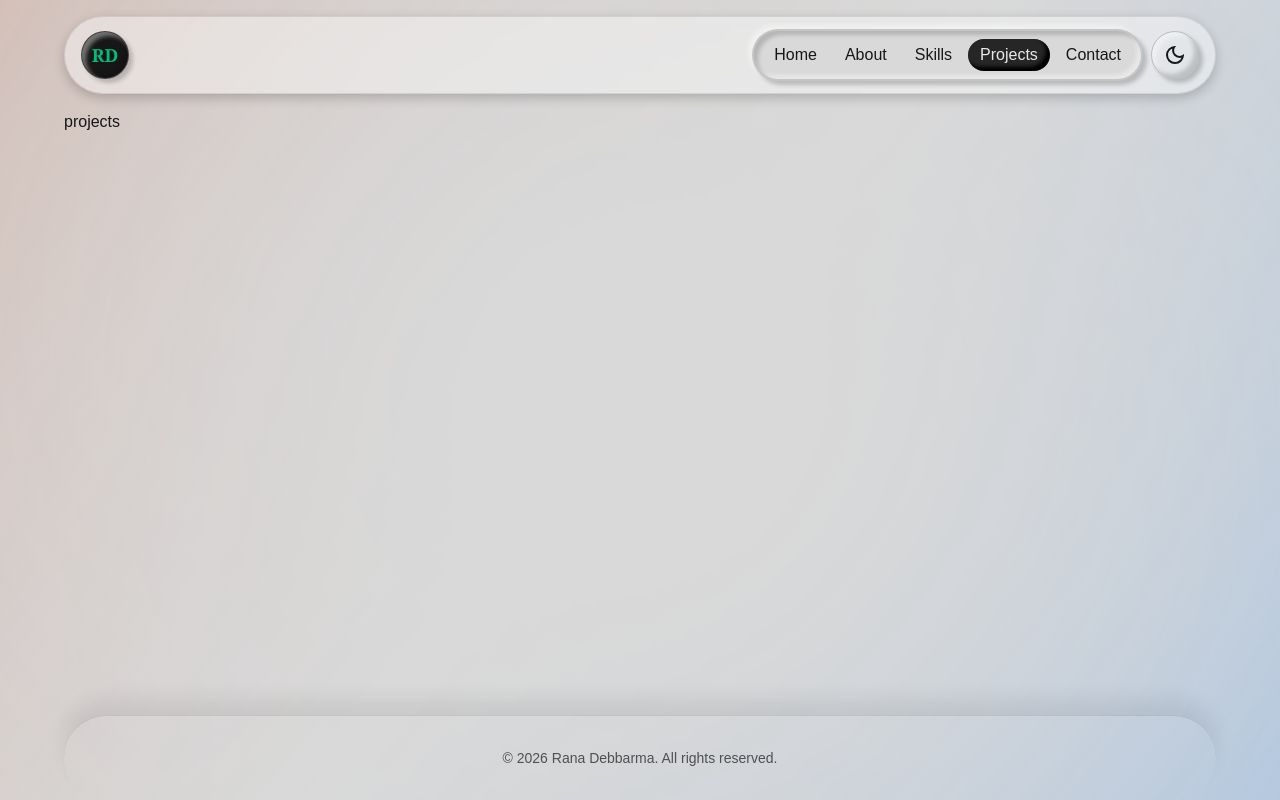
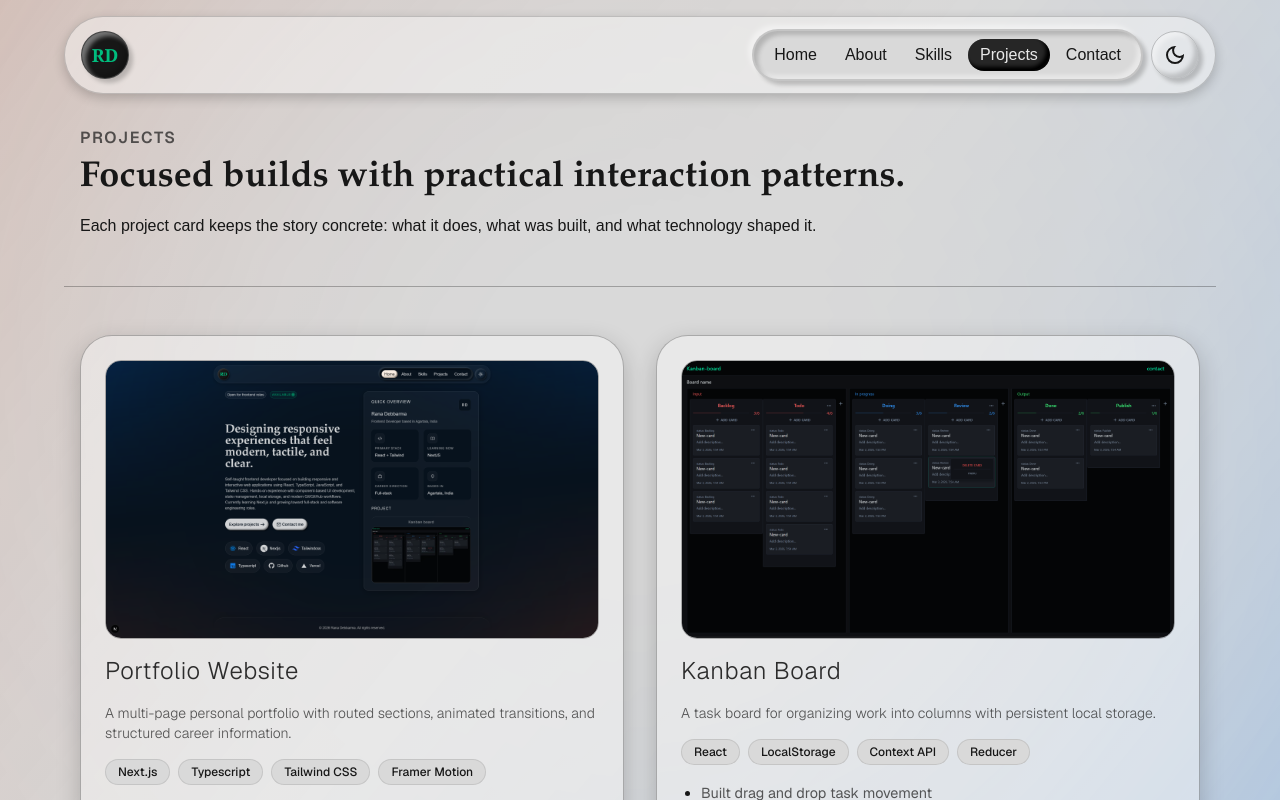
Before and after one commit to RanaDebbarma/my-portfolio, a Next.js app: page /projects in a window 1280 px wide. Built offline with nearby package versions, Linux system fonts and the light colour scheme.

Commit message:
Project page done

```diff
--- a/app/(root)/(home)/page.tsx
+++ b/app/(root)/(home)/page.tsx
@@ -7,7 +7,7 @@ import { arrowSvg, mailSvg } from "@/lib/svgs"
 const home = () => {
   return (
     <div className="p-4 md:px-8 lg:px-12">
-      <div className="flex flex-col lg:flex-row gap-8">
+      <div className="flex flex-col md:flex-row gap-8">
         {/* section1 */}
         <div className="grow flex flex-col gap-8">
           {/* top bar */}
--- a/app/(root)/layout.tsx
+++ b/app/(root)/layout.tsx
@@ -14,7 +14,7 @@ const Layout = ({ children }: { children: React.ReactNode }) => {
       </div>
       <div className="relative mx-auto pt-4 max-w-6xl w-[95%] h-full flex flex-col gap-4">
         {/* navigation */}
-        <div className="shrink-0 border border-foreground/10 bg-secondary shadow-[0_4px_12px_rgba(0,0,0,0.2)] rounded-full z-10 w-full px-2 sm:px-4 py-3 flex gap-2 justify-between items-center overflow-auto scrollbar-none">
+        <div className="shrink-0 border border-wrapper-border/20 bg-secondary shadow-[0_4px_12px_rgba(0,0,0,0.2)] rounded-full z-10 w-full px-2 sm:px-4 py-3 flex gap-2 justify-between items-center overflow-auto scrollbar-none">
           {/* LOGO */}
           <div className="grow">
             <Logo />
@@ -32,7 +32,7 @@ const Layout = ({ children }: { children: React.ReactNode }) => {
         >
           {children}
         </div>
-        <footer className="text-sm flex justify-center items-center rounded-full border-t border-foreground/10 p-8 text-muted shadow-[0_-16px_20px_rgba(0,0,0,0.07)]">
+        <footer className="text-sm flex justify-center items-center rounded-full border-t border-wrapper-border/20 p-8 text-muted shadow-[0_-16px_20px_rgba(0,0,0,0.07)]">
           <p>&copy; 2026 {ProfileData.personalInfo.name}. All rights reserved.</p>
         </footer>
       </div>
--- a/app/(root)/projects/page.tsx
+++ b/app/(root)/projects/page.tsx
@@ -1,6 +1,102 @@
+import { TiltCard } from "@/components/tilt-card"
+import CustomHR from "@/components/ui/CustomTags"
+import Wrapper from "@/components/ui/Wrapper"
+import { ProfileData } from "@/lib/data"
+import Image from "next/image"
+import Link from "next/link"
+
+const projectData = ProfileData.projects
 const projects = () => {
   return (
-    <div>projects</div>
+    <div className="flex flex-col gap-8">
+      {/* Introduction */}
+      <div className="space-y-2 p-4 bg-">
+        <h3 className="tracking-widest uppercase font-semibold font-sans text-muted">Projects</h3>
+        <div className="space-y-4">
+          <h1 className="text-3xl sm:text-3xl lg:text-4xl font-bold headline-font">{projectData.heading}</h1>
+          <p>{projectData.summary}</p>
+        </div>
+      </div>
+      <CustomHR />
+      {/*project Cards */}
+      <div className="grid grid-cols-1 p-4 md:grid-cols-2 gap-8">
+        {projectData.cards.map((item, index) => (
+          // <TiltCard
+          //   key={index}
+          //   strength={2}
+          // >
+          <Wrapper
+            key={index}
+            className="flex flex-col gap-4 p-6 bg-secondary hover:border-accent"
+          >
+            {/* project preview */}
+            <div className="border border-wrapper-border/30 rounded-2xl overflow-hidden">
+              <Image
+                className="hover:scale-110 transition-transform duration-800 w-full h-auto object-cover"
+                src={item.image}
+                alt={item.title}
+                height={500}
+                width={500}
+              />
+            </div>
+            {/* project contents */}
+            <div className="flex flex-col gap-4 grow">
+              <p className="font-light text-2xl text-foreground/90 font-sans tracking-wide">
+                {item.title}
+              </p>
+              <p className="text-muted font-sans font-light text-sm">
+                {item.description}
+              </p>
+              {/* technologies */}
+              <div className="flex flex-wrap gap-2">
+                {item.technologies.map((item, index) => (
+                  <div
+                    key={index}
+                    className="border rounded-full px-3 py-1 text-xs text-foreground font-medium font-sans border-wrapper-border/10 bg-background"
+                  >
+                    {item}
+                  </div>
+                ))}
+              </div>
+              {/* bullets */}
+              <ul className="grid gap-2 list-outside list-disc pl-5">
+                {item.bullets.map((point, index) => (
+                  <li
+                    key={index}
+                  >
+                    <span className="text-muted font-sans text-[0.9em]">
+                      {point}
+                    </span>
+                  </li>
+                ))}
+              </ul>
+            </div>
+            {/* links */}
+            <div className="flex gap-4 font-sans font-semibold text-sm text-foreground/80">
+              <Link
+                href={item.repo}
+                className="border border-wrapper-border/30 hover:border-accent rounded-full grid place-items-center px-4 py-2 transition duration-300"
+              >
+                view code
+              </Link>
+              <Link
+                href={item.live}
+                className="group border border-wrapper-border/30 hover:border-accent bg-background/50 rounded-full px-4 py-2 transition duration-300"
+              >
+                <span className="flex items-center gap-2">
+                  Live link
+                  <div className="relative inline-block group-hover:bg-emerald-500/50 bg-red-500/80 rounded-full h-2 w-2 transition duration-300">
+                    <div className="absolute inline-block group-hover:animate-ping group-hover:bg-emerald-500/50 rounded-full h-2 w-2 transition duration-300"></div>
+                  </div>
+                </span>
+              </Link>
+            </div>
+          </Wrapper>
+          // </TiltCard>
+        ))}
+      </div>
+
+    </div>
   )
 }
 export default projects
--- a/app/globals.css
+++ b/app/globals.css
@@ -9,9 +9,10 @@
 :root {
   --background: hsl(40, 0%, 85%);
   --foreground: #171717;
+  --wrapper-border: #171717;
   --secondary: hsl(0, 0%, 100%, 0.4);
   /* --accent: hsl(19, 80%, 30%); */
-  --accent: oklch(69.6% 0.17 162.48);
+  --accent: hsl(160, 100%, 37%);
   --highlightedCard: hsl(0, 0%, 0%, 0.9);
   --invert-font: hsl(0, 0%, 100%, 0.8);
 
@@ -31,6 +32,7 @@
   --color-secondary: var(--secondary);
   --color-muted: var(--muted-text);
   --color-accent: var(--accent);
+  --color-wrapper-border: var(--wrapper-border);
 
   --color-highlightedCard: var(--highlightedCard);
   --color-invertFont: var(--invert-font);
@@ -44,8 +46,9 @@
 .dark {
   --background: hsl(210, 60%, 7%);
   --foreground: hsl(0, 0%, 100%, 0.81);
+  --wrapper-border: hsl(0, 0%, 100%, 0.6);
   --secondary: hsl(0, 100%, 100%, 0.035);
-  --accent: oklch(69.6% 0.17 162.48);
+  --accent: hsl(160, 100%, 37%, 0.7);
   --highlightedCard: hsl(0, 0%, 100%, 0.7);
   --invert-font: hsl(0, 0%, 0%);
 
--- a/components/ui/CustomTags.tsx
+++ b/components/ui/CustomTags.tsx
@@ -1,6 +1,6 @@
 const CustomHR = () => {
   return (
-    <div className="w-full h-px bg-foreground/20"></div>
+    <div className="w-full h-px bg-wrapper-border/30"></div>
   )
 }
 export default CustomHR
--- a/components/ui/Wrapper.tsx
+++ b/components/ui/Wrapper.tsx
@@ -1,6 +1,8 @@
-const Wrapper = ({ children, className  }: { children: React.ReactNode, className?: string }) => {
+const Wrapper = ({ children, className }: { children: React.ReactNode, className?: string }) => {
   return (
-    <div className={`${className} border border-foreground/10 shadow-[0_8px_24px_rgba(0,0,0,0.2)] rounded-4xl`}>
+    <div
+      className={`${className} border border-wrapper-border/30 shadow-[0_8px_24px_rgba(0,0,0,0.2)] rounded-4xl`}
+    >
       {children}
     </div>
   )
--- a/lib/data.tsx
+++ b/lib/data.tsx
@@ -81,28 +81,48 @@ export const ProfileData = {
         stack: ["Git", "Github", "VS Code", "vercel"]
       },
       database: {
-        title: "Database technology (learning)",
+        title: "Database (learning)",
         stack: ["MongoDB", "PostgreSQL", "Prisma"],
       },
       backend: {
-        title: "Backend framework (learning)",
+        title: "Backend (learning)",
         stack: ["Node.js", "Express.js"]
       },
     }
   },
 
   projects: {
-    project1: {
-      name: "Personal Website",
-      description: "A personal website built using Next.js and Tailwind CSS.",
-      technologies: ["Next.js", "Tailwind CSS"],
-      link: "https://github.com/rana-debbarma/personal-website",
-    },
-    project2: {
-      name: "E-commerce Website",
-      description: "An e-commerce website built using React and Node.js.",
-      technologies: ["React", "Node.js"],
-      link: "https://github.com/rana-debbarma/e-commerce-website",
-    },
+    heading: "Focused builds with practical interaction patterns.",
+    summary: "Each project card keeps the story concrete: what it does, what was built, and what technology shaped it.",
+    cards: [
+      {
+        image: "/assets/projects/Portfolio(Dark).png",
+        title: "Portfolio Website",
+        description: "A multi-page personal portfolio with routed sections, animated transitions, and structured career information.",
+        technologies: ["Next.js", "Typescript", "Tailwind CSS", "Framer Motion"],
+        bullets: [
+          "Created separate pages for profile, skills, projects, education, and contact",
+          "Designed a refreshed overview card with practical career signals",
+          "Used reusable data-driven sections",
+          "Added motion while keeping the interface focused on user interaction",
+        ],
+        repo: "https://github.com/RanaDebbarma/my-portfolio",
+        live: "https://rana-debbarma-portfolio.vercel.app",
+      },
+      {
+        image: "/assets/projects/KanbanBoard.png",
+        title: "Kanban Board",
+        description: "A task board for organizing work into columns with persistent local storage.",
+        technologies: ["React", "LocalStorage", "Context API", "Reducer"],
+        bullets: [
+          "Built drag and drop task movement",
+          "Added custom theme settings",
+          "Managed app state with context and reducer",
+          "Stored board data locally in the browser"
+        ],
+        repo: "https://github.com/RanaDebbarma/Kanban-Board",
+        live: "https://kanban-board-five-mu-44.vercel.app",
+      },
+    ],
   },
 };
```
Also changed, not shown: app/(root)/about/page.tsx (+18 -8 lines), app/(root)/skills/page.tsx (+17 -7 lines), components/Overview.tsx (+6 -6 lines), public/assets/projects/Portfolio(Dark).png (added).
